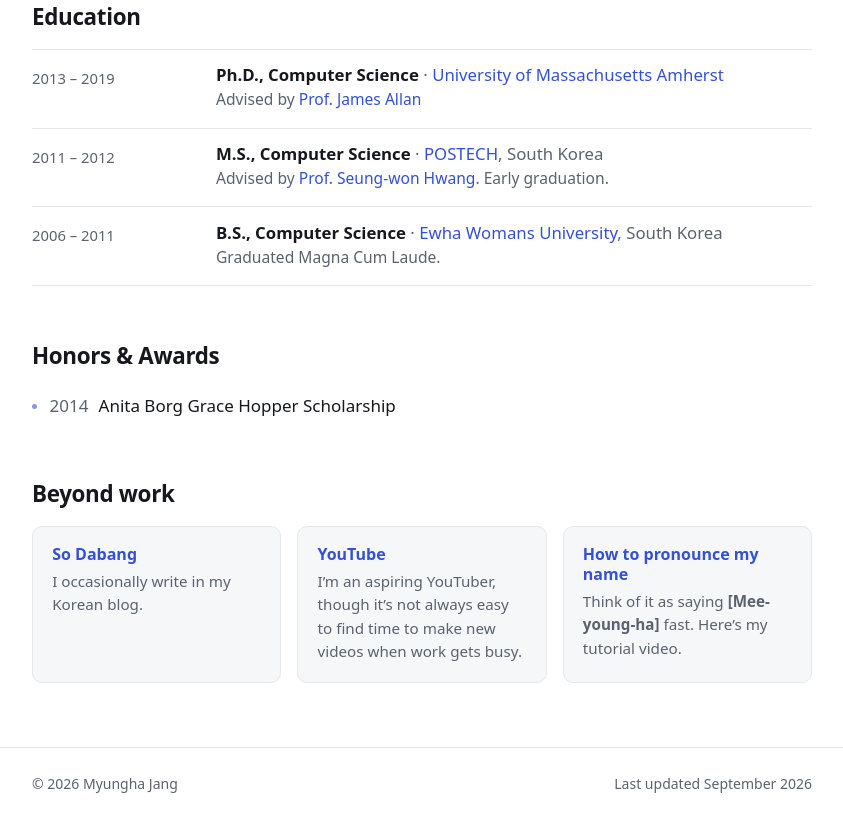
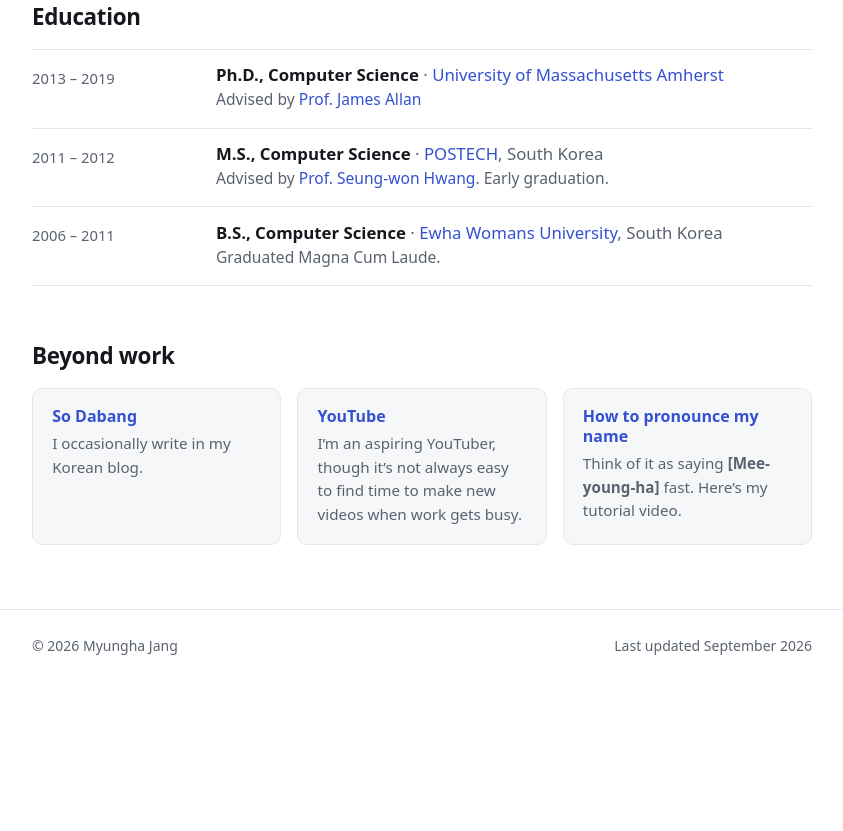
Before and after one commit to mhjang/mhjang.github.io, a plain HTML site: page index.html in a window 1280 px wide. Shown: the part 3255-4086 px from the top of the page, without its empty margins (218-1061 px from the left). After the commit the page ends 3960 px from the top, so only its background shows below. Drawn offline with Linux system fonts and the light colour scheme.

Commit message:
Remove Honors & Awards section
A single decade-old entry didn't carry its own section; dropped for now.

Co-Authored-By: Claude Sonnet 5 <noreply@anthropic.com>

```diff
--- a/index.html
+++ b/index.html
@@ -332,15 +332,6 @@
       </div>
     </section>
 
-    <section id="awards">
-      <div class="wrap">
-        <h2>Honors &amp; Awards</h2>
-        <ul class="plain-list">
-          <li><span class="yr">2014</span> Anita Borg Grace Hopper Scholarship</li>
-        </ul>
-      </div>
-    </section>
-
     <section id="beyond">
       <div class="wrap">
         <h2>Beyond work</h2>
```
